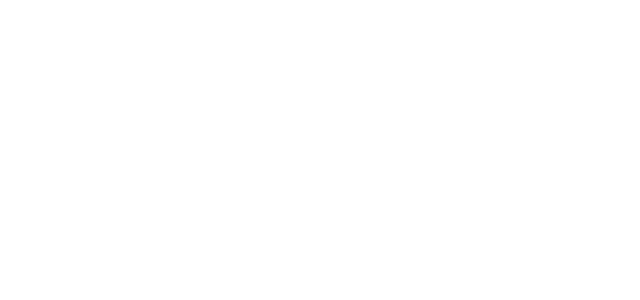
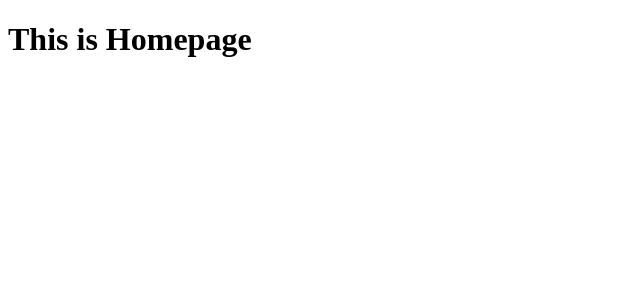
Before and after one commit to PeepingClown/gladiator, a React (Create React App) app: page / in a window 1280 px wide. Before the commit this address had no page. Shown: the top 300 px of the page, without its empty margins (0-640 px from the left). Built offline with nearby package versions, Linux system fonts and the light colour scheme.

Commit message:
Mandatory push

```diff
--- a/src/App.js
+++ b/src/App.js
@@ -4,6 +4,7 @@
   Routes,
   Route
 } from "react-router-dom";
+import HomePage from './HomePage/HomePage';
 import Mindy from './games/Mindy/Mindy';
 
 function App() {
@@ -11,6 +12,7 @@
     <div className="App">
       <Router>
         <Routes>
+          <Route path="/" exact element={<HomePage/>}/>
           <Route path="/mindy" exact element={<Mindy/>}/>
         </Routes>
       </Router>
--- /dev/null
+++ b/src/HomePage/HomePage.js
@@ -0,0 +1,7 @@
+import './HomePage.css';
+
+export default function HomePage(){
+    return(
+        <h1>This is Homepage</h1>
+    )
+}
--- a/src/games/Mindy/Mindy.js
+++ b/src/games/Mindy/Mindy.js
@@ -1,3 +1,6 @@
+import './Mindy.css';
+
+
 export default function Mindy(){
     return(
         <h1>Hello Mindy</h1>
```
Also changed, not shown: src/HomePage/HomePage.css (added).
